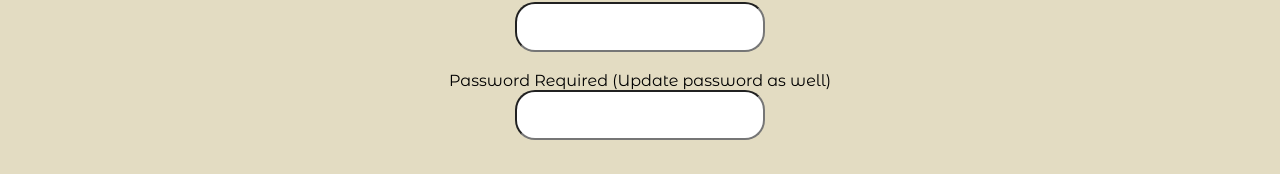
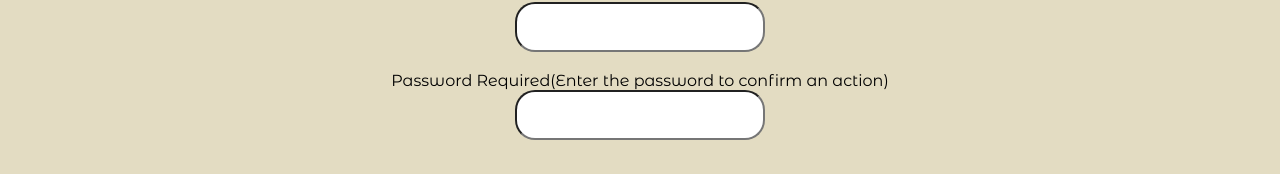
Before and after one commit to tt-17-water-my-plants/Front-End-Aleks-Update, a React (Create React App) app in the folder water-my-plants/: page /editprofile in a window 1280 px wide. Shown: the part 145-319 px from the top of the page. Built offline with nearby package versions, Linux system fonts and the light colour scheme; no server answers; sample sign-in values are in the browser's storage; a web font is replaced by a local one.

Commit message:
quick change

```diff
--- a/water-my-plants/src/components/EditProfile.js
+++ b/water-my-plants/src/components/EditProfile.js
@@ -44,9 +44,12 @@ const EditProfile = () => {
     axiosWithAuth()
       .put(`/api/users/${localStorage.getItem("UserId")}/update`, profile)
       .then((res) => {
+        alert("User's information updated!")
         console.log(res);
       })
-      .catch((err) => console.log(err));
+      .catch((err) => {
+        alert("Something went wrong!")
+        console.log(err)});
   };
   return (
     <>
@@ -68,7 +71,7 @@ const EditProfile = () => {
           </label>
           <br />
           <label>
-            Password Required (Update password as well)
+            Password Required(Enter the password to confirm an action)
             <br />
             <input
               type="password"
```
Also changed, not shown: 2 other files (tests, documents, lock files or other folders).
